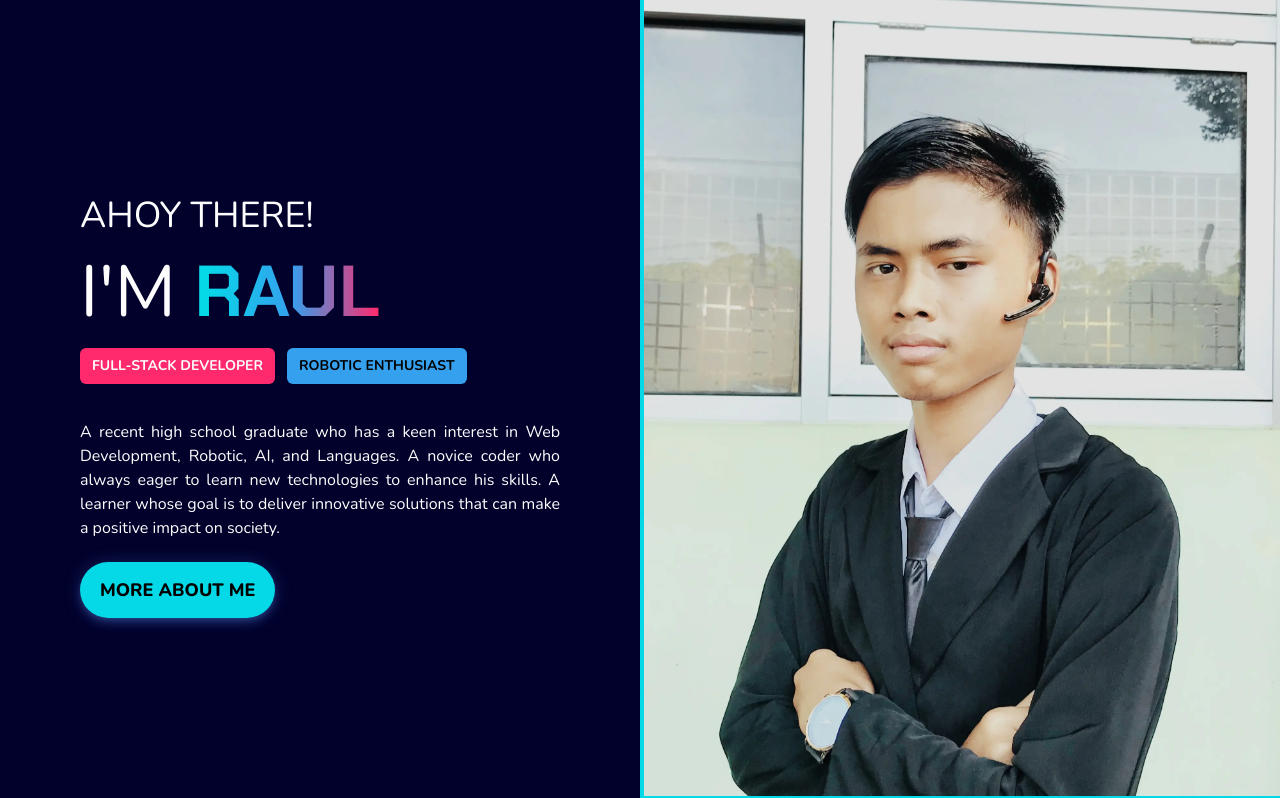
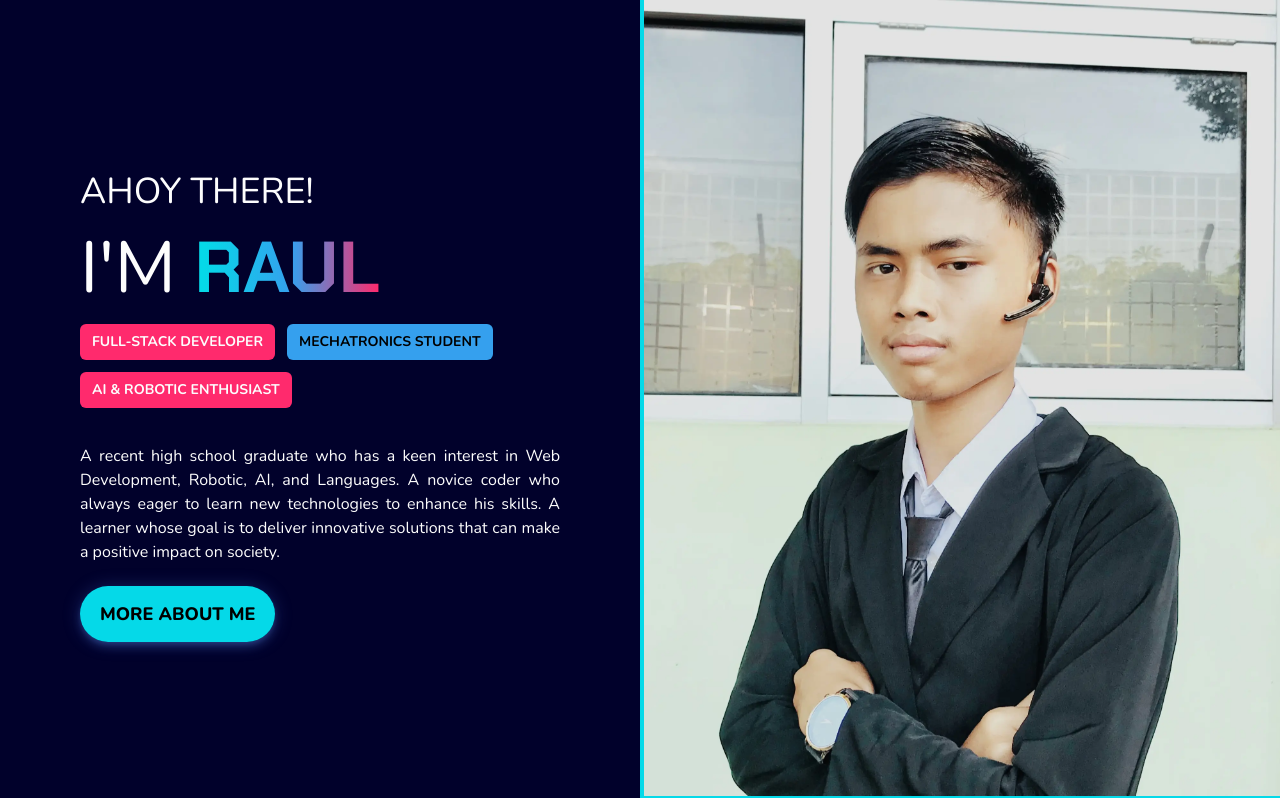
Before and after one commit to raulmaulidhino-dev/raulmaulidhino-portfolio, a React (Vite) app: page / in a window 1280 px wide. Shown: the top 798 px of the page. Built offline with nearby package versions, Linux system fonts and the light colour scheme.

Commit message:
feat: add new role => Mechatronics Student

```diff
--- a/src/App.jsx
+++ b/src/App.jsx
@@ -16,7 +16,7 @@ function App() {
     });
   }, []);
 
-  let roles = ["Full-Stack Developer", "Robotic Enthusiast"];
+  let roles = ["Full-Stack Developer", "Mechatronics Student", "AI & Robotic Enthusiast"];
 
   return (
     <>
```
